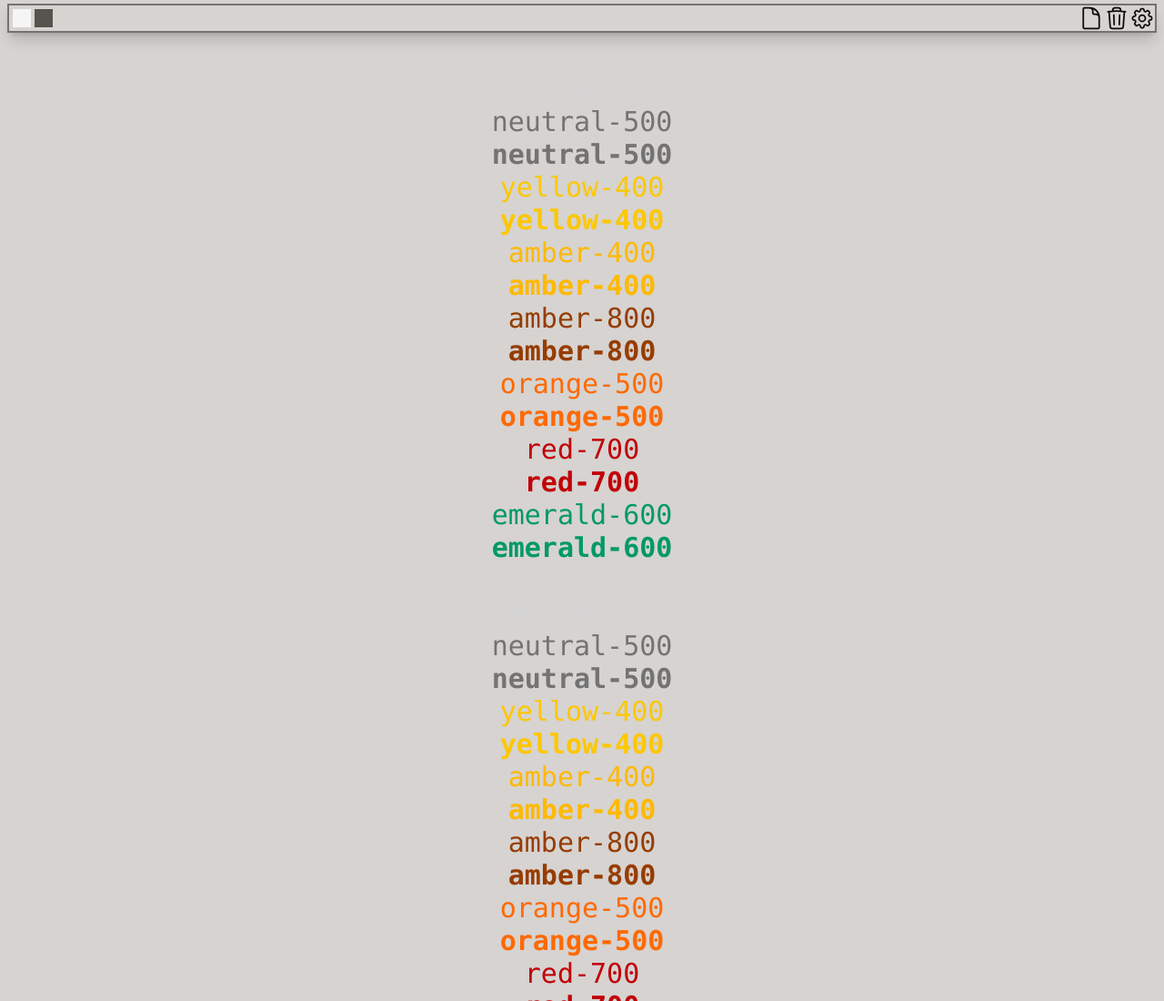
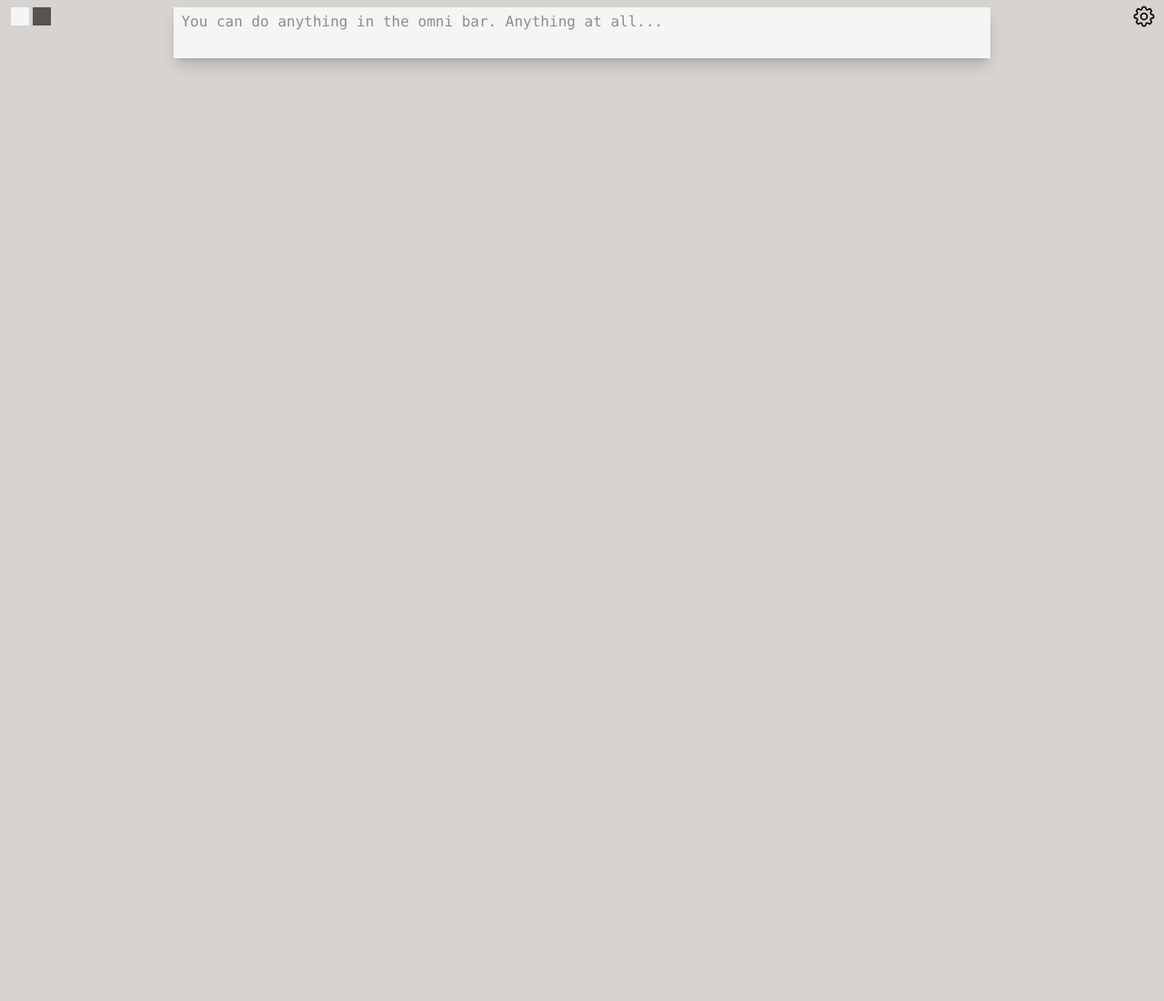
Before and after one commit to nytopop/nytopop.github.io, a website built with Vite: page index.html in a window 1280 px wide. Shown: the top 1100 px of the page at 91% size. After the commit the page ends 800 px from the top, so only its background shows below. Built offline with nearby package versions, Linux system fonts and the light colour scheme.

Commit message:
omnifunc

```diff
--- a/index.html
+++ b/index.html
@@ -11,79 +11,103 @@
     <meta name="viewport" content="width=device-width, initial-scale=1.0" />
     <title>fkit</title>
   </head>
-  <body class="bg-stone-300 dark:bg-stone-800 font-mono" x-data="app">
+  <body class="bg-main font-mono" x-data="app">
     <!-- TODO: selection color -->
+    <!-- TODO: interface to select between tile types. builtins, custom, etc -->
 
     <!-- toolbar -->
     <div
-      class="fixed inset-x-1 top-0 m-1 border-2 flex bg-stone-300 dark:bg-stone-800 text-neutral-500 dark:text-amber-400 shadow-lg/20 shadow-neutral-800 dark:shadow-orange-500"
+      class="max-h-screen fixed inset-x-1 top-0 m-1 border-0 flex bg-stone-300 dark:bg-stone-800"
     >
-      <!-- light / dark selectors -->
+      <!-- light / dark mode -->
+      <!-- FIXME: pressing this should not modify selection for consistency in omni bar and config -->
       <div class="flex-1 flex">
         <div
           class="m-1 mr-0 size-5 bg-neutral-100 cursor-pointer transition-all duration-25 hover:scale-105"
-          x-bind:class="{ 'border-2 border-orange-500': theme ==='light' }"
+          x-bind:class="{ 'border-2 border-orange-500': theme === 'light' }"
           x-on:click="theme === 'light' ? theme = 'system': theme = 'light'"
         ></div>
         <div
           class="m-1 mr-0 size-5 bg-stone-600 cursor-pointer transition-all duration-25 hover:scale-105"
-          x-bind:class="{ 'border-2 border-orange-500': theme ==='dark' }"
+          x-bind:class="{ 'border-2 border-orange-500': theme === 'dark' }"
           x-on:click="theme === 'dark' ? theme = 'system' : theme = 'dark'"
         ></div>
       </div>
 
-      <!-- workspace selectors -->
-      <!-- TODO: moving away from an empty ws should delete it (move, press new, etc) -->
-      <div class="flex-5 flex justify-center overflow-x-scroll overflow-y-clip">
-        <template x-for="(w, ix) in workspaces">
+      <!-- TODO
+      [x] fit content up to max y size, at which point we scroll in the content area of the bar
+      [x] action select list goes on the tail, also with scroll but avoid wherever possible
+      [x] on selecting the input, we should open the tail as a flexbox div thing
+      [ ] should persist the contents of the input, it might represent a lot
+      [ ] max 5 (one line) items in the action list (rather, compress them if space is limited)
+      -->
+
+      <!-- omni bar -->
+      <div
+        class="flex-5 flex flex-col m-1"
+        x-data="{ omni: '', text: false, list: false }"
+      >
+        <!-- FIXME: autosize has to keep working while action select items are selected -->
+        <textarea
+          placeholder="You can do anything in the omni bar. Anything at all..."
+          class="w-full pl-2 p-1 bg-input text-input focus-2 boxshadow resize-none"
+          x-model="omni"
+          x-on:keydown.escape="$el.blur()"
+          x-on:focus="text = true; autosize($el)"
+          x-on:blur="text = false; $el.style.height = ''"
+          x-on:input="autosize($el)"
+          x-on:input.debounce.200ms="omnifunc(omni);"
+          x-ref="bar"
+        >
+        </textarea>
+
+        <!-- TODO: should be able to mark tiles for omni bar priority -->
+        <div
+          class="text-neutral-500 dark:text-neutral-400"
+          x-show="text || list"
+          x-transition
+        >
+          <!-- TODO: each of these needs a +/- nice button to get preference data -->
           <div
-            class="cursor-pointer transition-all duration-25 hover:scale-125"
-            x-bind:class="{ 'bg-orange-500': selected === ix }"
-            x-on:click="selected = ix"
-            x-html="icon(w.ident, 28)"
-          ></div>
-        </template>
+            class="flex-grow mt-2 m-1 p-1 bg-child boxshadow focus-1"
+            tabindex="0"
+            x-on:click=""
+            x-on:keydown.enter=""
+            x-on:keydown.escape="$refs.bar.focus()"
+            x-on:focus="list = true"
+            x-on:blur="list = false"
+          >
+            Breaking news!!!
+          </div>
+
+          <div
+            class="flex-grow mt-2 m-1 p-1 bg-child boxshadow focus-1"
+            tabindex="0"
+            x-on:click=""
+            x-on:keydown.enter=""
+            x-on:keydown.escape="$refs.bar.focus()"
+            x-on:focus="list = true"
+            x-on:blur="list = false"
+          >
+            Some bullshit happened and it's NOT what you think!
+          </div>
+
+          <div
+            class="flex-grow mt-2 m-1 p-1 bg-child boxshadow focus-1"
+            tabindex="0"
+            x-on:click=""
+            x-on:keydown.enter=""
+            x-on:keydown.escape="$refs.bar.focus()"
+            x-on:focus="list = true"
+            x-on:blur="list = false"
+          >
+            You'll NEVER guess what happens next!?
+          </div>
+        </div>
       </div>
 
-      <!-- quick actions -->
+      <!-- config button -->
       <div class="flex-1 flex justify-end">
-        <svg
-          xmlns="http://www.w3.org/2000/svg"
-          fill="none"
-          viewBox="0 0 24 24"
-          width="24"
-          height="24"
-          stroke-width="1.5"
-          stroke="currentColor"
-          class="size-7 stroke-neutral-950 dark:stroke-neutral-300 cursor-pointer transition-all duration-25 hover:scale-105"
-          x-on:click="newWorkspace()"
-        >
-          <path
-            stroke-linecap="round"
-            stroke-linejoin="round"
-            d="M19.5 14.25v-2.625a3.375 3.375 0 0 0-3.375-3.375h-1.5A1.125 1.125 0 0 1 13.5 7.125v-1.5a3.375 3.375 0 0 0-3.375-3.375H8.25m2.25 0H5.625c-.621 0-1.125.504-1.125 1.125v17.25c0 .621.504 1.125 1.125 1.125h12.75c.621 0 1.125-.504 1.125-1.125V11.25a9 9 0 0 0-9-9Z"
-          />
-        </svg>
-
-        <svg
-          xmlns="http://www.w3.org/2000/svg"
-          fill="none"
-          viewBox="0 0 24 24"
-          width="24"
-          height="24"
-          stroke-width="1.5"
-          stroke="currentColor"
-          class="size-7 stroke-neutral-950 dark:stroke-neutral-300 cursor-pointer transition-all duration-25 hover:scale-105"
-          x-on:click="delWorkspace()"
-        >
-          <path
-            stroke-linecap="round"
-            stroke-linejoin="round"
-            d="m14.74 9-.346 9m-4.788 0L9.26 9m9.968-3.21c.342.052.682.107 1.022.166m-1.022-.165L18.16 19.673a2.25 2.25 0 0 1-2.244 2.077H8.084a2.25 2.25 0 0 1-2.244-2.077L4.772 5.79m14.456 0a48.108 48.108 0 0 0-3.478-.397m-12 .562c.34-.059.68-.114 1.022-.165m0 0a48.11 48.11 0 0 1 3.478-.397m7.5 0v-.916c0-1.18-.91-2.164-2.09-2.201a51.964 51.964 0 0 0-3.32 0c-1.18.037-2.09 1.022-2.09 2.201v.916m7.5 0a48.667 48.667 0 0 0-7.5 0"
-          />
-        </svg>
-
-        <!-- config -->
         <svg
           xmlns="http://www.w3.org/2000/svg"
           fill="none"
@@ -110,19 +134,16 @@
       </div>
     </div>
 
-    <div class="mt-11">
+    <!-- config modal -->
+    <div class="mt-24">
       <div
         class="flex justify-center"
         x-show="configModal"
         x-transition
         x-cloak
       >
-        <ul
-          class="border-2 text-neutral-500 dark:text-amber-400 text-right p-1 shadow-lg/20 shadow-neutral-800 dark:shadow-orange-500"
-        >
-          <span class="text-lg underline text-neutral-950 dark:text-neutral-300"
-            >Client Configuration</span
-          >
+        <ul class="border-2 bg-child text-min text-right p-1 boxshadow">
+          <span class="text-lg underline text-max">Client Configuration</span>
 
           <li class="m-1">
             <label for="apiBaseURL">API Base URL</label>
@@ -130,7 +151,7 @@
               id="apiBaseURL"
               type="url"
               x-model="apiBaseURL"
-              class="p-1 bg-stone-100 dark:bg-stone-700 w-72 focus:outline-none focus:ring-2 focus:ring-orange-500"
+              class="p-1 w-72 bg-input text-input focus-2"
               placeholder="https://api.openai.com/v1/"
             />
           </li>
@@ -141,25 +162,21 @@
               id="apiKey"
               type="password"
               x-model="apiKey"
-              class="p-1 bg-stone-100 dark:bg-stone-700 focus:outline-none focus:ring-2 focus:ring-orange-500"
+              class="p-1 w-72 bg-input text-input focus-2"
             />
           </li>
 
-          <li class="m-1">
-            <label for="model"
-              >Model
-              <input
-                id="model"
-                type="text"
-                x-model="model"
-                class="p-1 bg-stone-100 dark:bg-stone-700 focus:outline-none focus:ring-2 focus:ring-orange-500"
-              />
-            </label>
+          <li class="m-1 flex-grow">
+            <label for="model">Model </label>
+            <input
+              id="model"
+              type="text"
+              x-model="model"
+              class="p-1 bg-input text-input focus-2"
+            />
           </li>
 
-          <span class="text-lg underline text-neutral-950 dark:text-neutral-300"
-            >Permissions</span
-          >
+          <span class="text-lg underline text-max">Permissions</span>
 
           <li class="m-1">
             <span
@@ -178,82 +195,22 @@
               >Allow arbitrary shenanigans</span
             >
           </li>
+
+          <span class="text-lg underline text-max">Import/Export</span>
+
+          <li />
+
+          <span class="text-lg underline text-max">About</span>
+
+          <li class="m-1">
+            Made by Eric Izoita (<a href="mailto:ericizoita@gmail.com"
+              >ericizoita@gmail.com</a
+            >)
+          </li>
         </ul>
       </div>
 
-      <!-- TODO(ux): tiling tree layout like any tiling WM - base it off of splits & such -->
-      <!-- TODO: interface to select between tile types. builtins, custom, etc -->
-
-      <!-- workspace content -->
-      <ul class="text-center text-3xl">
-        <li class="text-neutral-300 font-light">neutral-300</li>
-        <li class="text-neutral-300 font-bold">neutral-300</li>
-        <li class="text-neutral-500 font-light">neutral-500</li>
-        <li class="text-neutral-500 font-bold">neutral-500</li>
-        <li class="text-yellow-400 font-light">yellow-400</li>
-        <li class="text-yellow-400 font-bold">yellow-400</li>
-        <li class="text-amber-400 font-light">amber-400</li>
-        <li class="text-amber-400 font-bold">amber-400</li>
-        <li class="text-amber-800 font-light">amber-800</li>
-        <li class="text-amber-800 font-bold">amber-800</li>
-        <li class="text-orange-500 font-light">orange-500</li>
-        <li class="text-orange-500 font-bold">orange-500</li>
-        <li class="text-red-700 font-light">red-700</li>
-        <li class="text-red-700 font-bold">red-700</li>
-        <li class="text-emerald-600 font-light">emerald-600</li>
-        <li class="text-emerald-600 font-bold">emerald-600</li>
-
-        <li class="text-neutral-300 font-light">neutral-300</li>
-        <li class="text-neutral-300 font-bold">neutral-300</li>
-        <li class="text-neutral-500 font-light">neutral-500</li>
-        <li class="text-neutral-500 font-bold">neutral-500</li>
-        <li class="text-yellow-400 font-light">yellow-400</li>
-        <li class="text-yellow-400 font-bold">yellow-400</li>
-        <li class="text-amber-400 font-light">amber-400</li>
-        <li class="text-amber-400 font-bold">amber-400</li>
-        <li class="text-amber-800 font-light">amber-800</li>
-        <li class="text-amber-800 font-bold">amber-800</li>
-        <li class="text-orange-500 font-light">orange-500</li>
-        <li class="text-orange-500 font-bold">orange-500</li>
-        <li class="text-red-700 font-light">red-700</li>
-        <li class="text-red-700 font-bold">red-700</li>
-        <li class="text-emerald-600 font-light">emerald-600</li>
-        <li class="text-emerald-600 font-bold">emerald-600</li>
-
-        <li class="text-neutral-300 font-light">neutral-300</li>
-        <li class="text-neutral-300 font-bold">neutral-300</li>
-        <li class="text-neutral-500 font-light">neutral-500</li>
-        <li class="text-neutral-500 font-bold">neutral-500</li>
-        <li class="text-yellow-400 font-light">yellow-400</li>
-        <li class="text-yellow-400 font-bold">yellow-400</li>
-        <li class="text-amber-400 font-light">amber-400</li>
-        <li class="text-amber-400 font-bold">amber-400</li>
-        <li class="text-amber-800 font-light">amber-800</li>
-        <li class="text-amber-800 font-bold">amber-800</li>
-        <li class="text-orange-500 font-light">orange-500</li>
-        <li class="text-orange-500 font-bold">orange-500</li>
-        <li class="text-red-700 font-light">red-700</li>
-        <li class="text-red-700 font-bold">red-700</li>
-        <li class="text-emerald-600 font-light">emerald-600</li>
-        <li class="text-emerald-600 font-bold">emerald-600</li>
-
-        <li class="text-neutral-300 font-light">neutral-300</li>
-        <li class="text-neutral-300 font-bold">neutral-300</li>
-        <li class="text-neutral-500 font-light">neutral-500</li>
-        <li class="text-neutral-500 font-bold">neutral-500</li>
-        <li class="text-yellow-400 font-light">yellow-400</li>
-        <li class="text-yellow-400 font-bold">yellow-400</li>
-        <li class="text-amber-400 font-light">amber-400</li>
-        <li class="text-amber-400 font-bold">amber-400</li>
-        <li class="text-amber-800 font-light">amber-800</li>
-        <li class="text-amber-800 font-bold">amber-800</li>
-        <li class="text-orange-500 font-light">orange-500</li>
-        <li class="text-orange-500 font-bold">orange-500</li>
-        <li class="text-red-700 font-light">red-700</li>
-        <li class="text-red-700 font-bold">red-700</li>
-        <li class="text-emerald-600 font-light">emerald-600</li>
-        <li class="text-emerald-600 font-bold">emerald-600</li>
-      </ul>
+      <!-- TODO: context content -->
     </div>
 
     <script type="module" src="/src/main.ts"></script>
--- a/package.json
+++ b/package.json
@@ -19,12 +19,9 @@
   },
   "dependencies": {
     "@alpinejs/persist": "^3.15.0",
-    "@dicebear/collection": "^9.2.4",
-    "@dicebear/core": "^9.2.4",
     "@tailwindcss/vite": "^4.1.13",
     "alpinejs": "^3.15.0",
     "openai": "^5.23.1",
-    "tailwindcss": "^4.1.13",
-    "uuid": "^13.0.0"
+    "tailwindcss": "^4.1.13"
   }
 }
--- a/src/main.ts
+++ b/src/main.ts
@@ -17,9 +17,6 @@ import "./style.css";
 import Alpine from "alpinejs";
 import persist from "@alpinejs/persist";
 import OpenAI from "openai";
-import { v4 as uuidv4 } from "uuid";
-import { createAvatar } from "@dicebear/core";
-import { pixelArt } from "@dicebear/collection";
 
 declare const window: any;
 
@@ -27,16 +24,14 @@ window.Alpine = Alpine;
 
 Alpine.plugin(persist);
 
-interface Workspace {
-  ident: string;
+// A document-like data structure in which all entries are mutually addressable.
+//
+// Intended to be persisted within IndexedDB.
+interface Context {
+  name: string;
 }
 
 interface App {
-  // ui state
-  configModal: boolean;
-  workspaces: Workspace[];
-  selected: number;
-
   // client config
   apiBaseURL: string | undefined;
   apiKey: string | undefined;
@@ -46,19 +41,17 @@ interface App {
   nonsense: boolean;
   shenanigans: boolean;
 
+  // ui
+  configModal: boolean;
+
   // api
-  newWorkspace(): void;
-  delWorkspace(): void;
-  icon(seed: any, size: any): string;
+  autosize(bar: HTMLTextAreaElement): void;
+  omnifunc(omni: string): void;
   getClient(): OpenAI;
 }
 
 Alpine.data("app", function (this: { $persist: (v: any) => any }): App {
   let app: App = {
-    configModal: false,
-    workspaces: [],
-    selected: 0, // TODO: persist ofc
-
     apiBaseURL: this.$persist(null),
     apiKey: this.$persist(null),
     model: this.$persist(null),
@@ -66,37 +59,16 @@ Alpine.data("app", function (this: { $persist: (v: any) => any }): App {
     nonsense: this.$persist(false),
     shenanigans: this.$persist(false),
 
-    newWorkspace() {
-      const ident = uuidv4();
+    configModal: false,
 
-      console.log(ident);
-
-      this.workspaces.push({
-        ident: ident,
-      });
-
-      this.selected = this.workspaces.length - 1;
+    autosize(bar) {
+      bar.style.height = "";
+      bar.style.height = bar.scrollHeight + "px";
     },
 
-    delWorkspace() {
-      this.workspaces.splice(this.selected, 1);
-
-      if (this.workspaces.length === 0) {
-        this.newWorkspace();
-      }
-
-      if (this.selected >= this.workspaces.length) {
-        this.selected--;
-      }
-    },
-
-    icon(seed, size) {
-      const avatar = createAvatar(pixelArt, {
-        seed: seed,
-        size: size,
-      });
-
-      return avatar.toString();
+    // TODO: write the omni func
+    omnifunc(omni) {
+      console.log(omni);
     },
 
     getClient() {
--- a/src/style.css
+++ b/src/style.css
@@ -3,13 +3,19 @@
 /* colors
 dark          light         function
 stone-800   : stone-300   : bg
-neutral-300 : neutral-950 : normal text
-neutral-500 : darker text
+            : neutral-500 : lighter text
+neutral-300 : neutral-800 : normal text
+neutral-??? : neutral-??? : darker text
+
 amber-400   : neutral-500 : bright text
 amber-800   : amber-800   : dark angry text (errs)
 orange-500  : orange-500  : bold happy text (box shadows)
 red-700     : red-700     : very angry text (super errs)
 emerald-600 : emerald-600 : weird text
+
+-- neutrals for text --
+light text (faint -> bold): 500 -> 800 -> 950
+ dark text (faint -> bold): 400 -> 200 -> 50
 */
 
 @custom-variant dark (&:where(.dark, .dark *));
@@ -17,3 +23,41 @@ emerald-600 : emerald-600 : weird text
 [x-cloak] {
   display: none !important;
 }
+
+.bg-main {
+  @apply bg-stone-300 dark:bg-stone-800;
+}
+
+.bg-child {
+  @apply bg-stone-200 dark:bg-stone-900;
+}
+
+.bg-input {
+  @apply bg-stone-100 dark:bg-stone-700;
+}
+
+.text-input {
+  @apply text-neutral-800 dark:text-neutral-100;
+}
+
+.text-max {
+  @apply text-neutral-950 dark:text-neutral-50;
+}
+
+/* TODO: more text variants? */
+
+.text-min {
+  @apply text-neutral-500 dark:text-neutral-400;
+}
+
+.boxshadow {
+  @apply shadow-lg/20 shadow-neutral-800 dark:shadow-lg/40 dark:shadow-neutral-950;
+}
+
+.focus-1 {
+  @apply focus:outline-none focus:ring-1 focus:ring-orange-500;
+}
+
+.focus-2 {
+  @apply focus:outline-none focus:ring-2 focus:ring-orange-500;
+}
```
Also changed, not shown: 1 other file.
